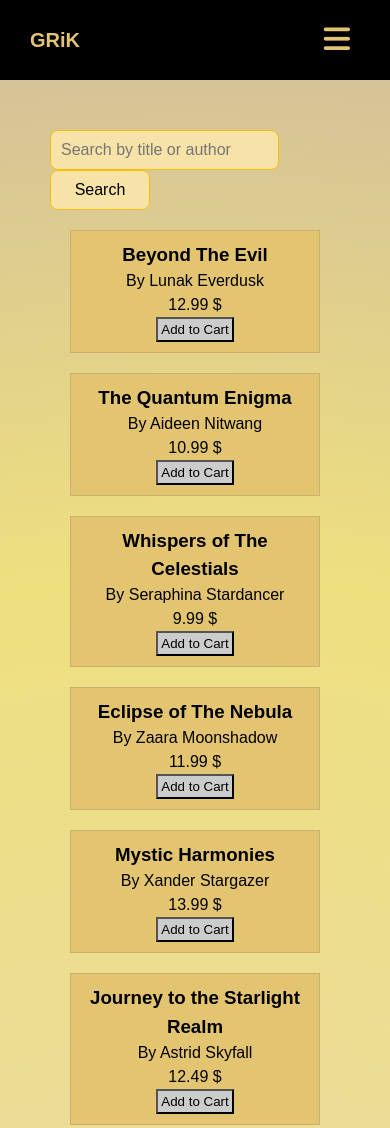
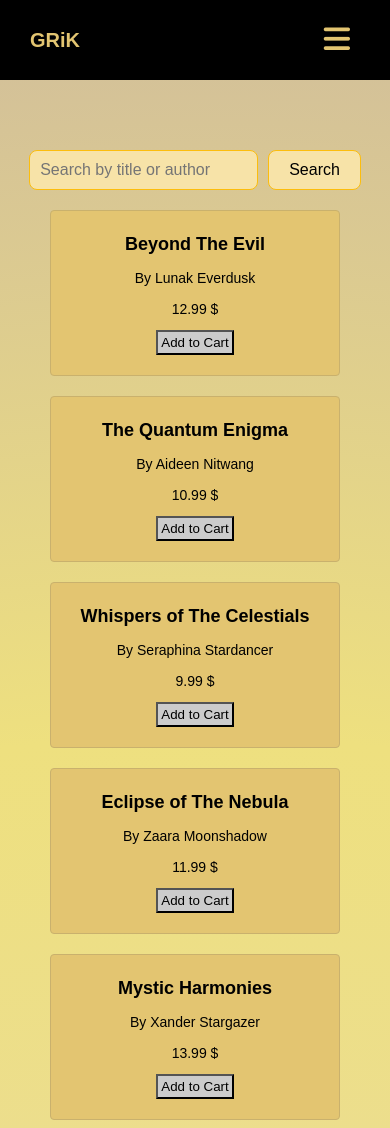
Before and after one commit to mdrahman04/GRiK, a plain HTML site: page paid/paid-books.html in a window 390 px wide. Shown: the top 1128 px of the page. Drawn offline with Linux system fonts and the light colour scheme.

Commit message:
third commit

```diff
--- a/paid/script.js
+++ b/paid/script.js
@@ -1,3 +1,18 @@
+//overlay
+const checkbox = document.getElementById("check");
+const overlay = document.querySelector(".overlay");
+
+checkbox.addEventListener("change", function () {
+    if (this.checked) {
+        document.body.style.overflow = "hidden"; // Disable scrolling
+        overlay.style.display = "block"; // Show the overlay
+    } else {
+        document.body.style.overflow = ""; // Enable scrolling
+        overlay.style.display = "none"; // Hide the overlay
+    }
+});
+//end
+
 document.addEventListener("DOMContentLoaded", function () {
   const searchInput = document.getElementById("search-input");
   const filterButton = document.getElementById("filter-button");
--- a/paid/style.css
+++ b/paid/style.css
@@ -135,37 +135,28 @@ a.active,a:hover{
 }
 /*end*/
 
-main {
-  padding: 20px;
-}
-
 .content-wrapper {
-  margin-left: auto;
-  margin-right: auto;
+  margin: 80px auto;
   max-width: 1200px;
 }
 
 /*search*/
 .search-container {
-  flex-direction: column;
-  align-items: center;
-  margin-bottom: 20px;
+  display: flex;
+  justify-content: center;
+  margin: 0 20px 20px;
 }
 
 #search-input {
-  width: 100;
-  max-width: 350px;
+  flex: 1;
   padding: 10px;
   font-size: 16px;
   background: #f7e3a8;
   border: 1px solid #fcbd0d;
   border-radius: 8px;
-  marging-bottom: 10px;
 }
 
 #filter-button {
-  width: 100%;
-  max-width: 100px;
   padding: 10px 20px;
   font-size: 16px;
   background-color: #f7e3a8;
@@ -173,6 +164,7 @@ main {
   color: black;
   border-radius: 8px;
   cursor: pointer;
+  margin-left: 10px;
 }
 
 #filter-button:hover{
@@ -183,15 +175,40 @@ main {
 }
 /*end*/
 
+/**/
+
 #books-container {
-  display: flex;
-  flex-wrap: wrap;
-  justify-content: center;
-  gap: 20px;
-  margin: 0 auto;
-  max-width: 1200px;
-  padding: 0 20px;
+  display: grid;
+  grid-template-columns: repeat(2, 1fr);
+  grid-gap: 20px;
+  margin: 0 20px;
 }
+
+#books-container div {
+  padding: 20px;
+  border-radius: 4px;
+}
+
+#books-container h3 {
+  font-size: 18px;
+  font-weight: 600;
+  margin-bottom: 10px;
+}
+
+#books-container p {
+  font-size: 14px;
+  margin-bottom: 10px;
+}
+
+#books-container a {
+  display: inline-block;
+  padding: 10px 20px;
+  background-color: #333;
+  color: white;
+  text-decoration: none;
+  border-radius: 8px;
+}
+
 
 .book-card {
   background: #e3c571;
@@ -199,7 +216,6 @@ main {
   padding: 10px;
   text-align: center;
   transition: box-shadow 0.3s ease;
-  width: calc((100% - 40px)/2);
 }
 
 .book-card:hover {
@@ -221,6 +237,9 @@ main {
 .book-card h3 {
   margin-top: 0;
 }
+
+/**/
+
 
 footer {
   color: #000000;
@@ -253,6 +272,9 @@ footer {
   nav ul li {
 	margin: 15px 0;
   }
+  .content-wrapper{
+	  margin-top: 40px;
+  }
 }
 
 @media only screen and (max-width: 600px) {
@@ -262,11 +284,10 @@ footer {
   nav ul li {
 	margin: 15px 0;
   }
-  .books-container{
+  .content-wrapper{
+	  margin-top: 40px;
+  }
+  #books-container{
 	grid-template-columns: 1fr;
-	gap: 10px;
-  }
-  .book-card{
-	  width: 100%;
   }
 }
```
